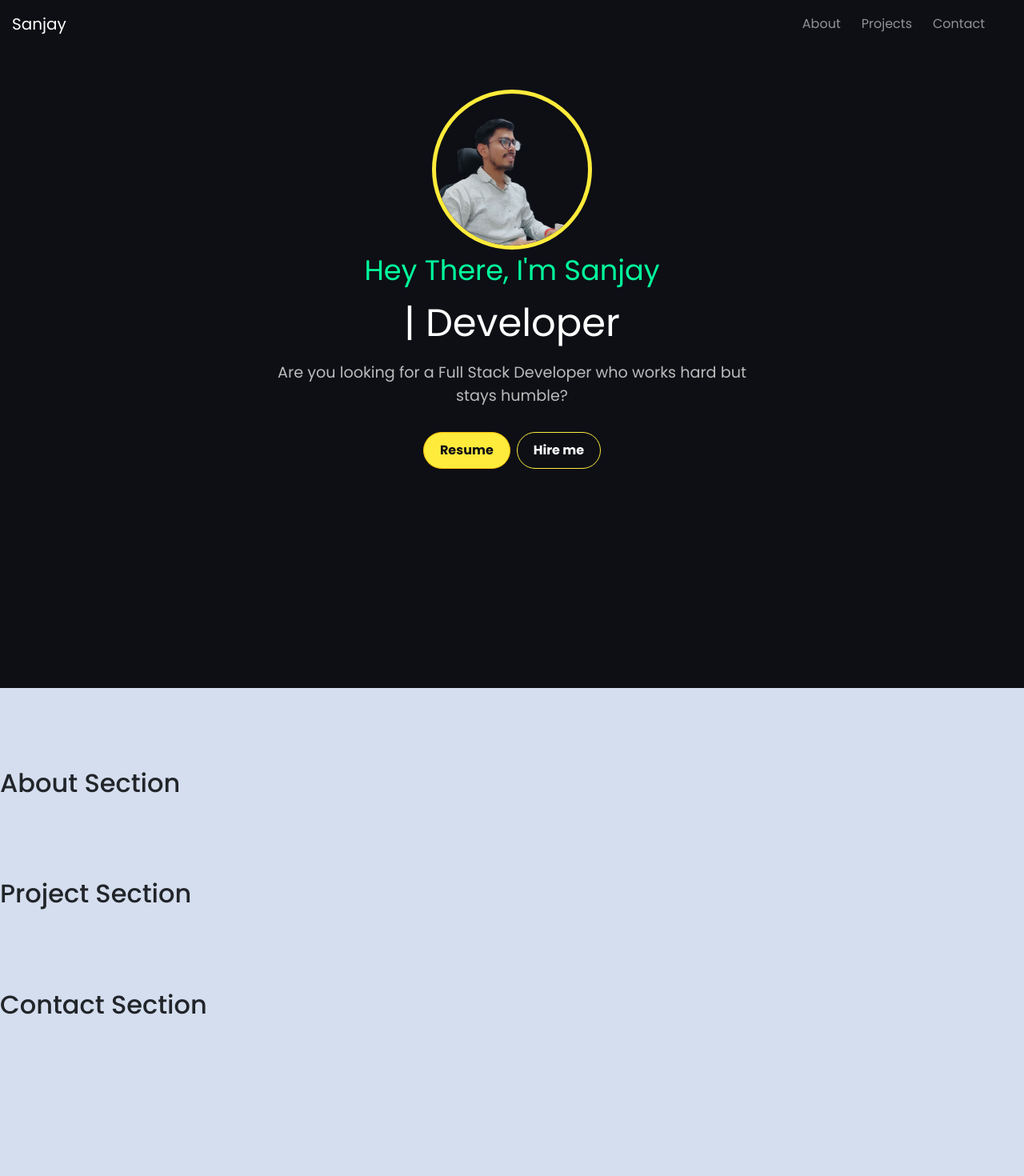
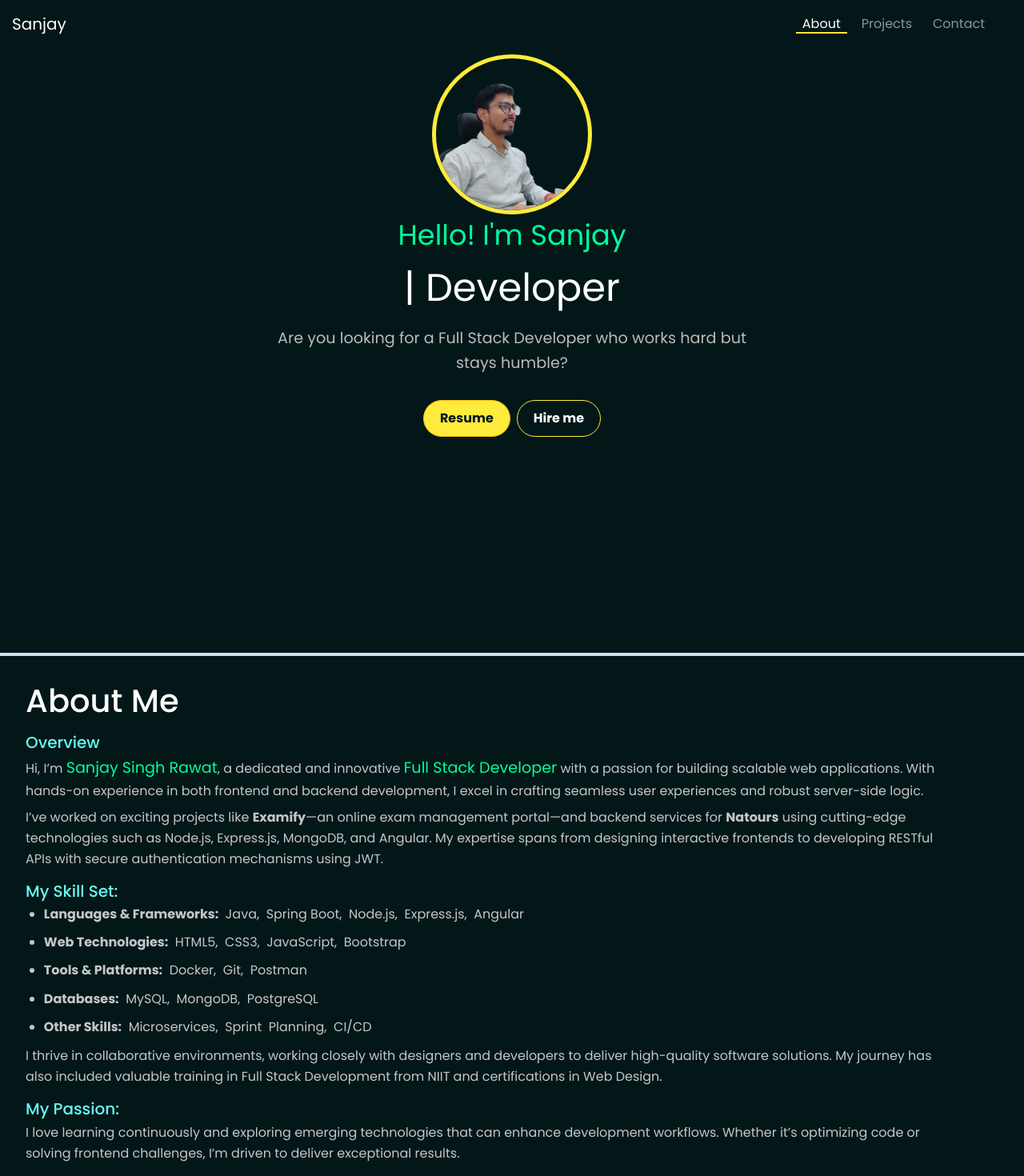
Before and after one commit to SanjayRawat123/examify-app, an Angular app: page /portfolio in a window 1280 px wide. Shown: the top 1470 px of the page at 80% size. Before the commit the page ends 1278 px from the top, so only its background shows below. Built offline with nearby package versions, Linux system fonts and the light colour scheme.

Commit message:
creating portfilo

```diff
--- a/src/app/portfolio/portfolio.component.html
+++ b/src/app/portfolio/portfolio.component.html
@@ -17,10 +17,12 @@
             <div class="offcanvas-body">
                 <ul class="navbar-nav ms-auto mb-2 mb-lg-0">
                     <li class="nav-item">
-                        <a class="nav-link" (click)="scrollToSection('about')" data-bs-dismiss="offcanvas">About</a>
+                        <a class="nav-link active" (click)="scrollToSection('about')"
+                            data-bs-dismiss="offcanvas">About</a>
                     </li>
                     <li class="nav-item">
-                        <a class="nav-link" (click)="scrollToSection('project')" data-bs-dismiss="offcanvas">Projects</a>
+                        <a class="nav-link" (click)="scrollToSection('project')"
+                            data-bs-dismiss="offcanvas">Projects</a>
                     </li>
                     <li class="nav-item">
                         <a class="nav-link" (click)="scrollToSection('contact')" data-bs-dismiss="offcanvas">Contact</a>
@@ -33,13 +35,13 @@
 
 
 <!-- Hero Section for Desktop/Larger Screens -->
-<section class="hero-section" style="margin-top: 60px;">
+<section class="hero-section mt-3">
     <div class="container-fluid hero-section-container">
         <div class="row ">
             <div class="col-12 d-flex flex-column justify-content-center align-items-center">
                 <img src="./assets/portfilo.images/hero-section-imag-Photoroom.png" alt="Profile Picture"
                     class="img-fluid profile-image rounded-circle">
-                <p class="intro-text">Hey There, I'm Sanjay</p>
+                <p class="intro-text">Hello! I'm Sanjay</p>
                 <h3 class="display-4"><span class="highlight-text" #typedElement></span> Developer</h3>
                 <p class="description-text">
                     Are you looking for a Full Stack Developer who works hard but stays humble?
@@ -53,8 +55,72 @@
     </div>
 </section>
 
-<section #about style="margin-top: 100px;">
-    <h2>About Section</h2>
+<section #about id="about" class="about-section mt-1">
+    <div class="container">
+        <div class="row">
+            <div class="col-12">
+                <h1 class="highlight-heading">About Me</h1>
+                <!-- <span class="timeline-circle"></span> -->
+                <h5 class="sub-heading">Overview</h5>
+                <p class="description-text">
+                    Hi, I’m <span class="highlight-text">Sanjay Singh Rawat</span>, a dedicated and innovative
+                    <span class="highlight-text">Full Stack Developer</span> with a passion for building
+                    scalable web applications. With hands-on experience in both frontend and backend development, I
+                    excel in crafting seamless user experiences and robust server-side logic.
+                </p>
+                <p class="description-text mt-2">
+                    I’ve worked on exciting projects like <b>Examify</b>—an online exam management portal—and backend
+                    services
+                    for <b>Natours</b> using cutting-edge technologies such as Node.js, Express.js, MongoDB, and
+                    Angular. My
+                    expertise spans from designing interactive frontends to developing RESTful APIs with secure
+                    authentication mechanisms using JWT.
+                </p>
+
+                <!-- Skill Set Section -->
+                <h5 class="sub-heading">My Skill Set:</h5>
+                <ul class="skill-list ">
+                    <li><strong>Languages & Frameworks:</strong>&nbsp; Java,&nbsp; Spring Boot, &nbsp;Node.js,
+                        &nbsp;Express.js,
+                        &nbsp;Angular</li>
+                    <li><strong>Web Technologies:</strong>&nbsp; HTML5, &nbsp;CSS3, &nbsp;JavaScript, &nbsp;Bootstrap
+                    </li>
+                    <li><strong>Tools & Platforms:</strong> &nbsp;Docker, &nbsp;Git, &nbsp;Postman</li>
+                    <li><strong>Databases:</strong> &nbsp;MySQL, &nbsp;MongoDB, &nbsp;PostgreSQL</li>
+                    <li><strong>Other Skills:</strong> &nbsp;Microservices, &nbsp;Sprint &nbsp;Planning, &nbsp;CI/CD
+                    </li>
+                </ul>
+                <p class="description-text">I thrive in collaborative environments, working closely with designers and
+                    developers to deliver high-quality software solutions. My journey has also included valuable
+                    training in Full Stack Development from NIIT and certifications in Web Design.</p>
+                <h5 class="sub-heading">My Passion:</h5>
+                <p class="description-text">I love learning continuously and exploring emerging technologies that can
+                    enhance development workflows. Whether it’s optimizing code or solving frontend challenges, I’m
+                    driven to deliver exceptional results.</p>
+            </div>
+
+            <!-- Right: Education Timeline -->
+            <!-- <div class="col-md-6">
+                <h2 class="highlight-heading">Education</h2>
+                <div class="timeline">
+                    <div class="timeline-item">
+                        <span class="timeline-circle"></span>
+                        <h4>MASTER OF FINE ARTS & GRAPHIC DESIGN</h4>
+                        <h6>2015 - 2016</h6>
+                        <p>Rochester Institute of Technology, Rochester, NY</p>
+                        <p>Qui deserunt veniam. Et sed aliquam labore tempore sed quisquam justo autem sit. Ea vero voluptatem.</p>
+                    </div>
+                    <div class="timeline-item">
+                        <span class="timeline-circle"></span>
+                        <h4>BACHELOR OF FINE ARTS & GRAPHIC DESIGN</h4>
+                        <h6>2010 - 2014</h6>
+                        <p>Rochester Institute of Technology, Rochester, NY</p>
+                        <p>Quia nobis sequi est occaecati aut. Repudiandae et justo quae reiciendis et quis.</p>
+                    </div>
+                </div>
+            </div> -->
+        </div>
+    </div>
 </section>
 
 <section #project style="margin-top: 100px;">
--- a/src/app/portfolio/portfolio.component.scss
+++ b/src/app/portfolio/portfolio.component.scss
@@ -1,7 +1,8 @@
 /* General link styles */
 $primary-color: #00ff9d;
-$bg-color: #0d0f15;
+$bg-color: #031718;
 $highlight-color: #ffeb3b;
+
 /* Reset and basic styling */
 * {
     margin: 0;
@@ -12,7 +13,7 @@ $highlight-color: #ffeb3b;
 html,
 body {
     height: 100%;
-    font-family: Arial, sans-serif;
+
 }
 
 
@@ -30,6 +31,7 @@ body {
     text-decoration: none;
     margin-right: 10px;
     transition: color 0.3s ease;
+    cursor: pointer;
 }
 
 /* Hover effect: Bottom border animation */
@@ -83,7 +85,7 @@ body {
 /* Offcanvas customization */
 .offcanvas {
     width: 250px;
-    padding: 1rem ;
+    padding: 1rem;
 }
 
 .offcanvas-header {
@@ -102,6 +104,7 @@ body {
     width: 100%;
     position: relative;
     overflow: hidden;
+    // border-bottom:1px solid rgb(255, 235, 59,.6) ;
 }
 
 .hero-section-container {
@@ -145,11 +148,14 @@ body {
 
             &.btn-warning {
                 background-color: $highlight-color;
-                color: $bg-color;
+                color: $bg-color !important;
+
+
             }
 
             &.btn-outline-light {
-                border-color: $highlight-color;
+                border-color: $highlight-color ;
+                background-color: transparent;
                 color: white;
             }
         }
@@ -209,3 +215,51 @@ body {
 /***************************************
   Hero section area SCSS above
   *************************************/
+
+
+/***************************************
+  About section SCSS area  below
+  *************************************/
+// .highlight-heading  {
+//     font-weight: 400;
+//     color: $highlight-color;
+// }
+
+.about-section {
+    color: #c5c6c7;
+    background-color: #031718;
+    padding: 2rem;
+}
+
+.highlight-text {
+    font-size: 1.2rem;
+    color: $primary-color;
+}
+
+
+.highlight-heading {
+    color: #fff;
+    margin-bottom: 1rem;
+}
+
+.sub-heading {
+    color: #66fcf1;
+    margin-top: 1rem;
+    margin-bottom: 5px;
+}
+
+.description-text {
+    color: #c5c6c7;
+    line-height: 1.6;
+}
+
+
+.skill-list {
+    padding-left: 2%;
+}
+
+.skill-list li {
+    color: #c5c6c7;
+    margin-bottom: 0.7rem;
+    // font-size: 1rem;
+}
```
